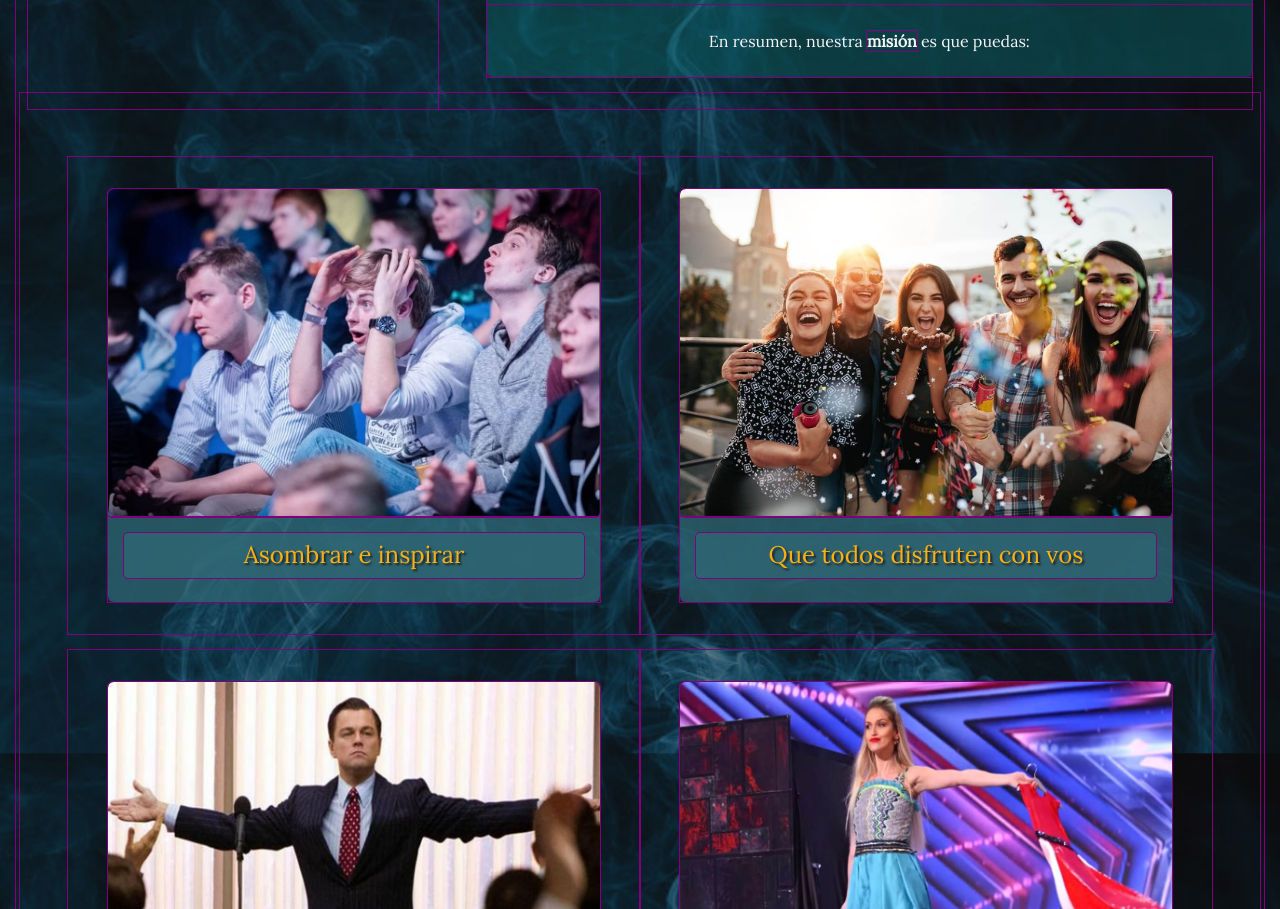
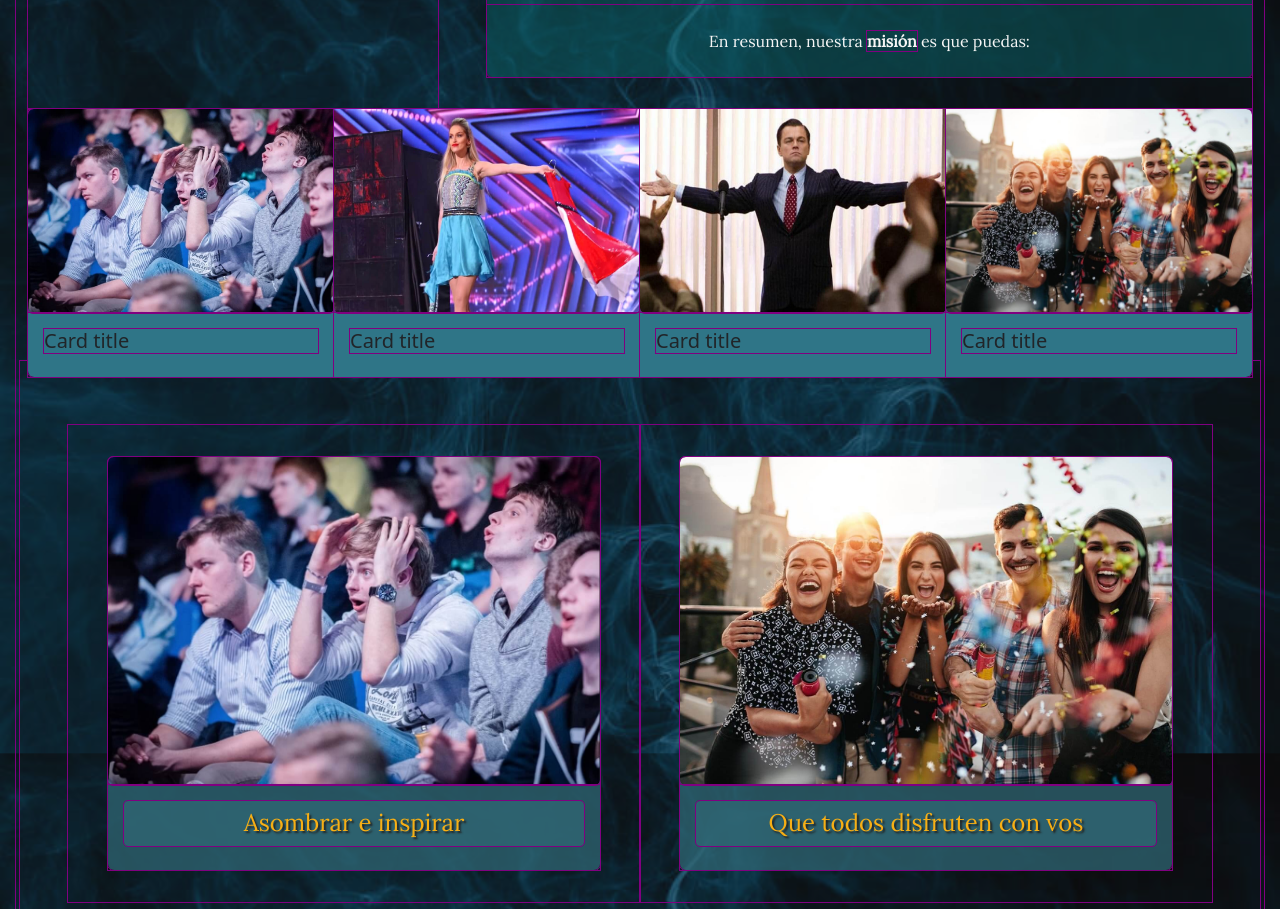
Before and after one commit to marianaluduena/LUDUENA-PROYECTO-TIENDA-MAGIA, a plain HTML site: page index.html in a window 1280 px wide. Shown: the part 2643-3552 px from the top of the page. Drawn offline with nearby package versions, Linux system fonts and the light colour scheme; a web font is replaced by a local one.

Commit message:
Row de cards a modo de prueba agregado
En las img de la misión de la empresa se agregó a modo de prueba un row de cards.

```diff
--- a/index.html
+++ b/index.html
@@ -386,6 +386,42 @@
                         </div>
                     </div>
                 </div>
+
+                <!-- PRUEBA DE CARDS-->
+                <div class="card-group">
+                    <div class="card">
+                        <img src="./img/nuestra__mision/asombrar.jpg" class="card-img-top" alt="Público asombrado">
+                        <div class="card-body">
+                            <h5 class="card-title">Card title</h5>
+                        </div>
+                    </div>
+                    <div class="card">
+                        <img src="./img/nuestra__mision/maga__divertida.jpg" class="card-img-top"
+                        alt="Maga durante un efecto de cambio de ropa">
+                        <div class="card-body">
+                            <h5 class="card-title">Card title</h5>
+                        </div>
+                    </div>
+                    <div class="card">
+                        <img src="./img/nuestra__mision/hablar__en__publico.jpg" class="card-img-top"
+                        alt="Hombre hablando en público">
+                        <div class="card-body">
+                            <h5 class="card-title">Card title</h5>
+                        </div>
+                    </div>
+
+                    <div class="card">
+                        <img src="./img/nuestra__mision/buen__rato.jpg" class="card-img-top"
+                        alt="Gente feliz en una fiesta">
+                        <div class="card-body">
+                            <h5 class="card-title">Card title</h5>
+                        </div>
+                    </div>
+
+                </div>
+
+
+                <!-- GRID DE IMG ORIGINAL  -->
 
                 <div class="row row-cols-1 row-cols-md-1 p-md-4 row-cols-lg-2 g-5 p-lg-5">
                     <div class="col">
```
